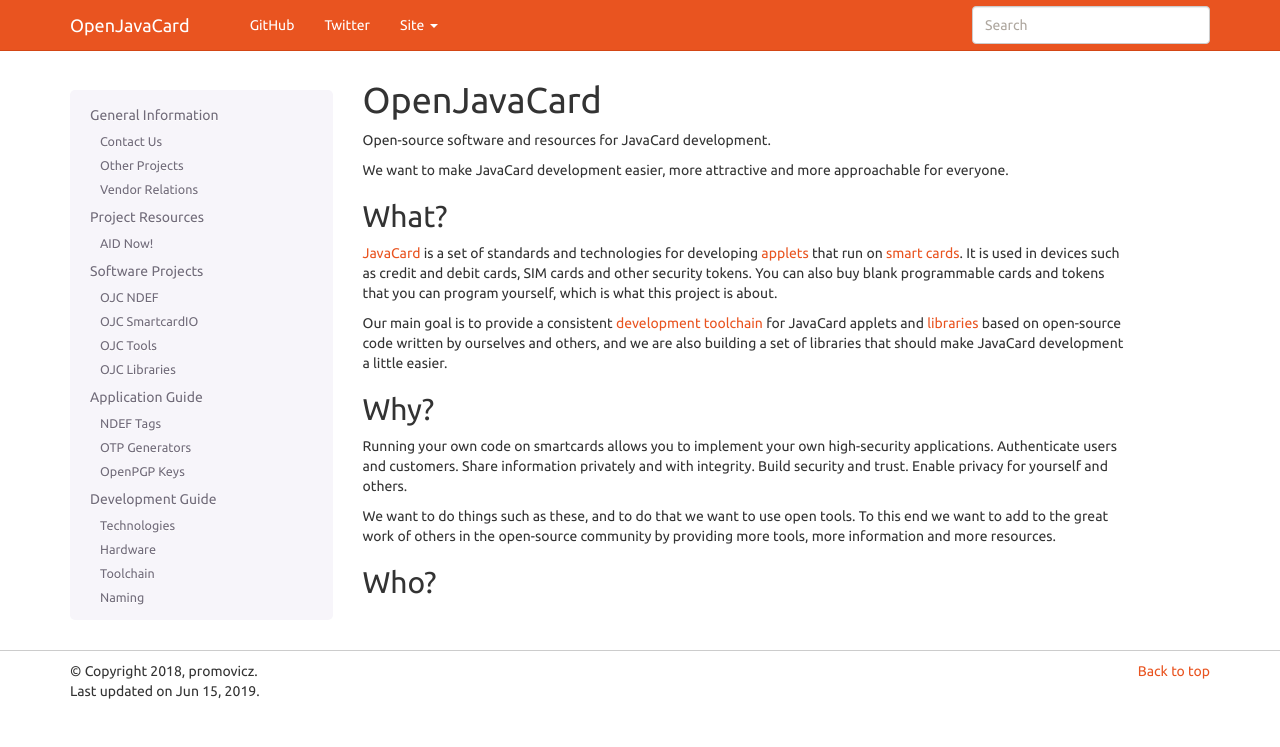
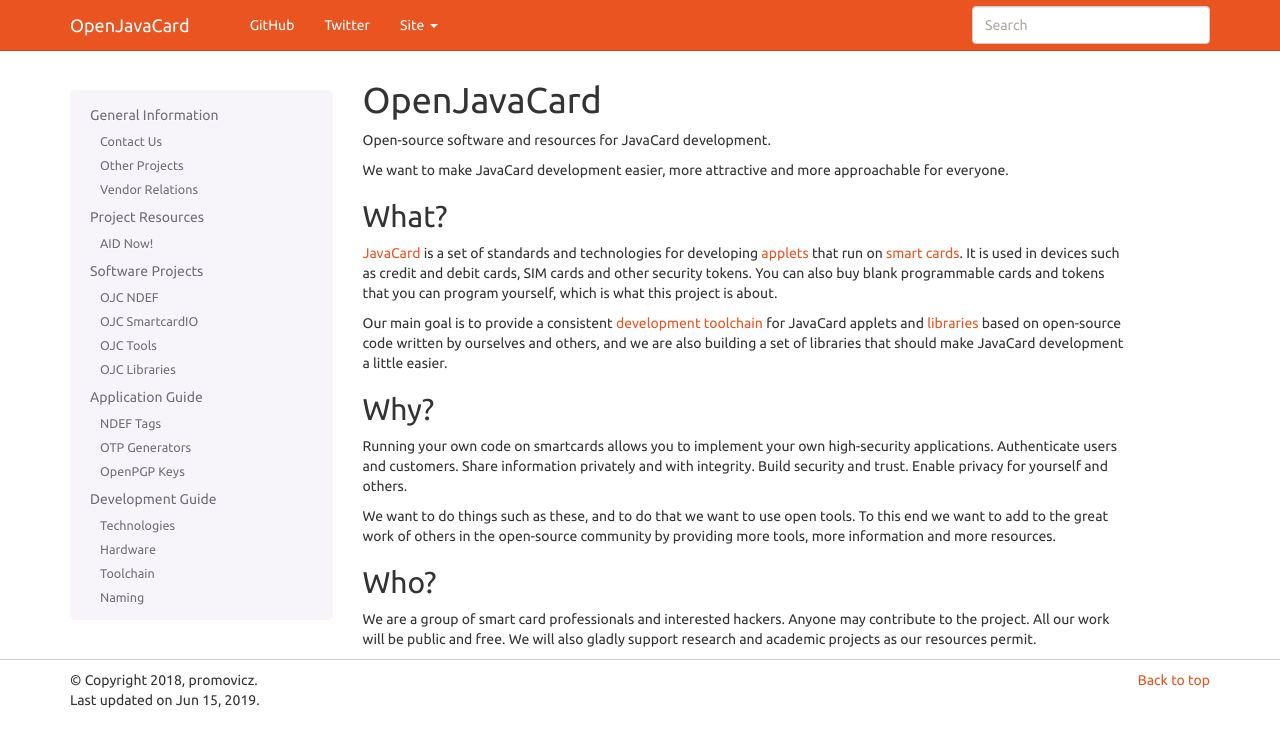
Before and after one commit to OpenJavaCard/openjavacard-site, a Sphinx documentation site: the page built from source/index.rst, in a window 1280 px wide. Shown: the top 747 px of the page. Built offline with Sphinx 7.4.7, drawn with Linux system fonts in a browser that asks for light colours.

Commit message:
Added short note about who we are

```diff
--- a/source/index.rst
+++ b/source/index.rst
@@ -22,6 +22,8 @@
 Who?
 ----
 
+We are a group of smart card professionals and interested hackers. Anyone may contribute to the project. All our work will be public and free. We will also gladly support research and academic projects as our resources permit.
+
 .. toctree::
    :hidden:
 
```
